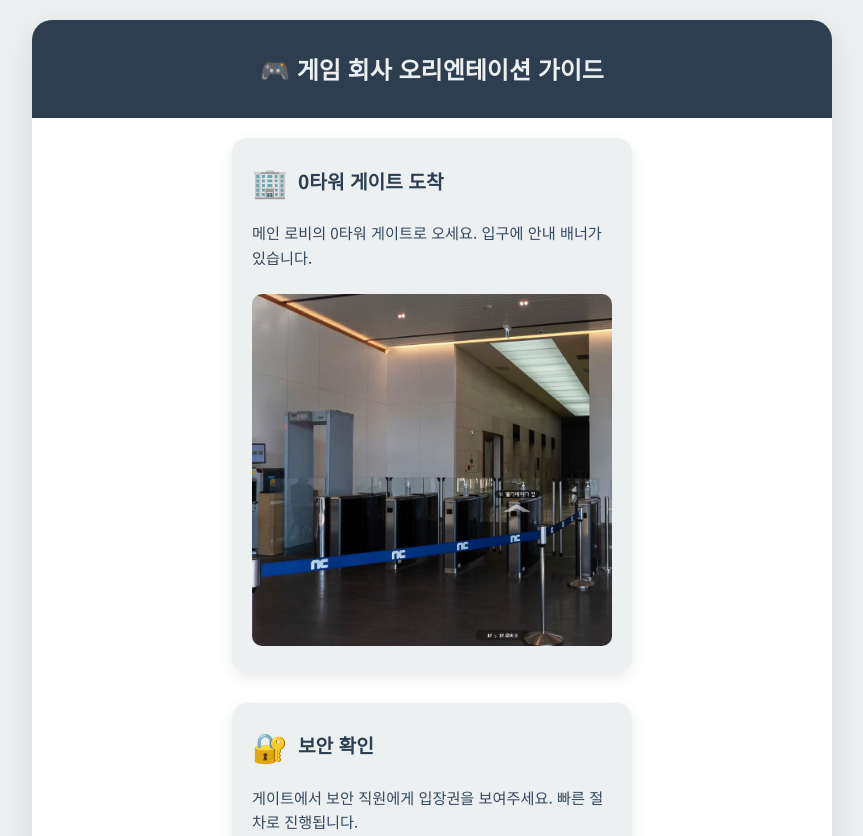
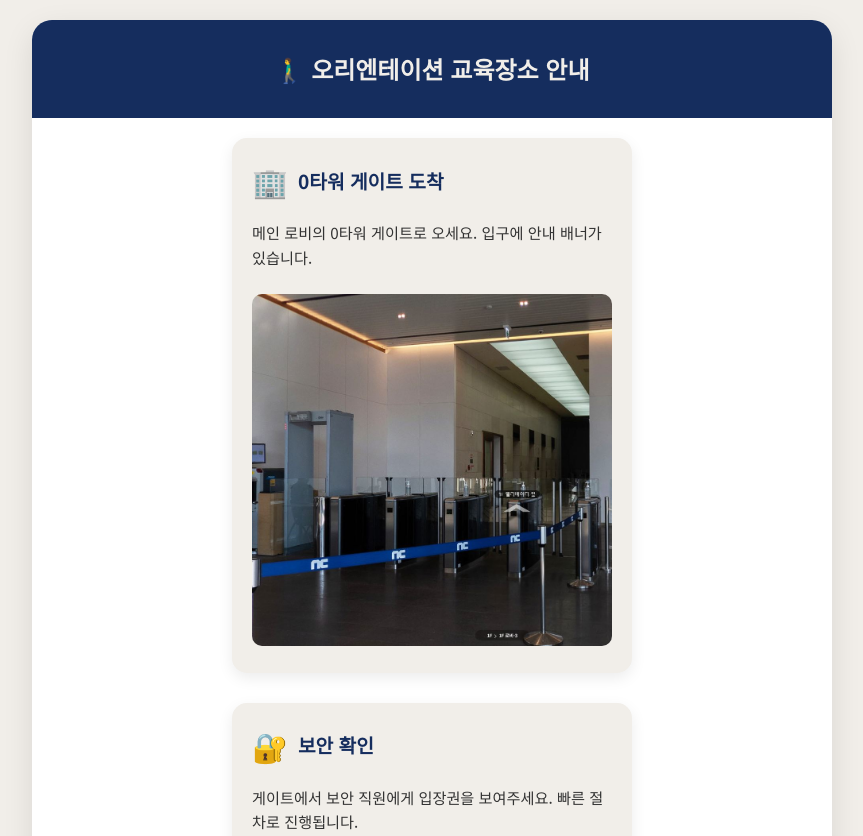
Before and after one commit to sb22n/OT, a plain HTML site: page index.html in a window 1280 px wide. Shown: the top 836 px of the page, without its empty margins (208-1071 px from the left). Drawn offline with Linux system fonts and the light colour scheme.

Commit message:
Update index.html

```diff
--- a/index.html
+++ b/index.html
@@ -3,14 +3,14 @@
 <head>
     <meta charset="UTF-8">
     <meta name="viewport" content="width=device-width, initial-scale=1.0">
-    <title>오리엔테이션 장소 안내</title>
+    <title>오리엔테이션 교육장소 안내</title>
     <link href="https://fonts.googleapis.com/css2?family=Noto+Sans+KR:wght@400;700&display=swap" rel="stylesheet">
     <style>
         :root {
-            --primary-color: #2C3E50;
-            --secondary-color: #ECF0F1;
-            --accent-color: #E74C3C;
-            --text-color: #34495E;
+            --primary-color: #152D5E;
+            --secondary-color: #F1EEE9;
+            --accent-color: #E63946;
+            --text-color: #333333;
         }
         body {
             font-family: 'Noto Sans KR', sans-serif;
@@ -84,7 +84,7 @@
 <body>
     <div class="container">
         <header class="header">
-            🎮 게임 회사 오리엔테이션 가이드
+            🚶‍♂️ 오리엔테이션 교육장소 안내
         </header>
         <main class="steps">
             <section class="step">
```
